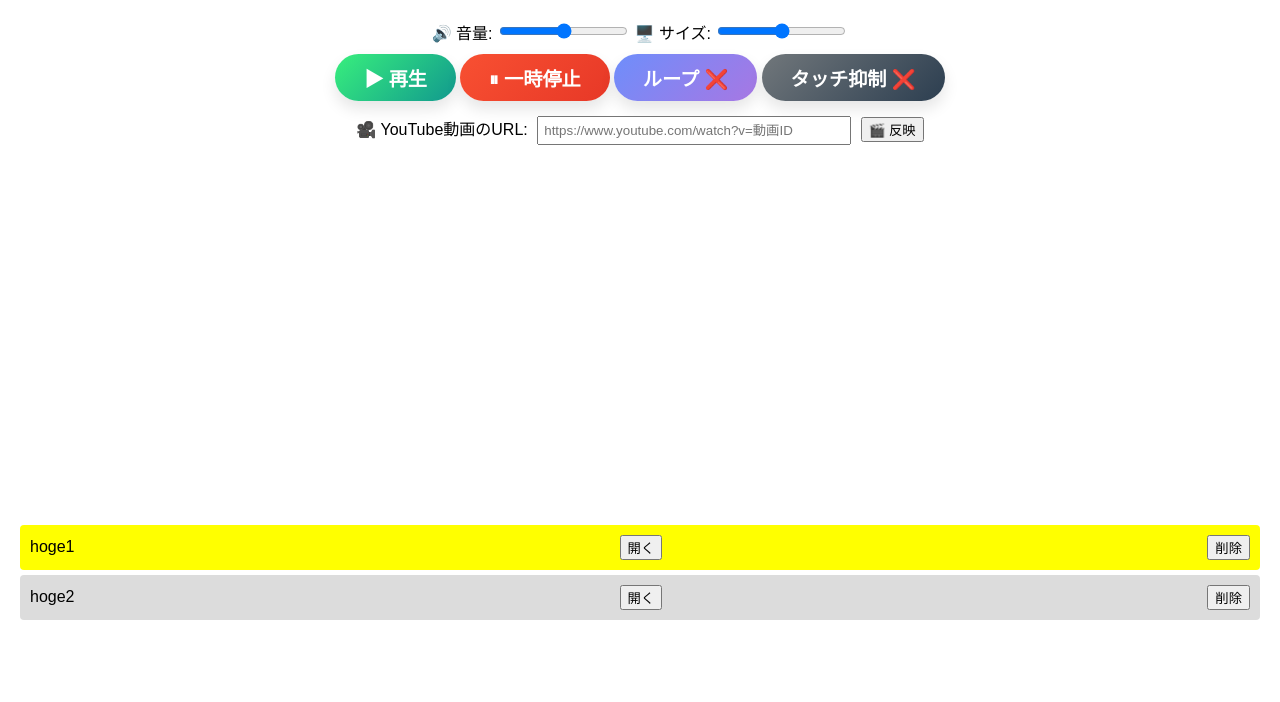
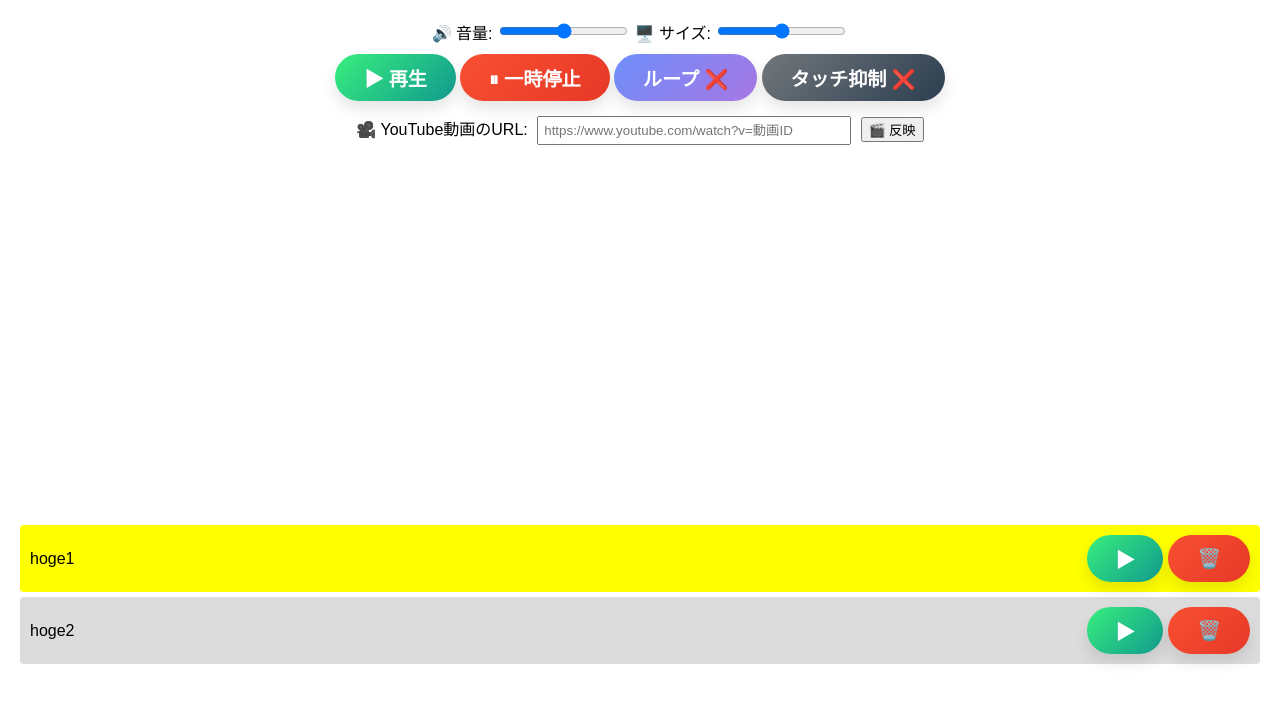
Before and after one commit to MoonInTheRain/YoutubePlayer, a plain HTML site: page index.html in a window 1280 px wide. Drawn offline with nearby package versions, Linux system fonts and the light colour scheme.

Commit message:
[update] UI調整。

```diff
--- a/controller.js
+++ b/controller.js
@@ -152,25 +152,39 @@ function renderItems() {
         const li = document.createElement("li");
         li.textContent = item.title;
 
+        const nowPlaying = playingIndex == index;
+
         const delBtn = document.createElement("button");
-        delBtn.textContent = "削除";
+        delBtn.classList.add('fancy-button');
+        delBtn.classList.add('btn-red');
+        delBtn.textContent = "🗑️";
         delBtn.onclick = () => {
-            items.splice(index, 1); // データから削除
-            renderItems();          // 再描画
-            saveItems();            // localStorageへ保存
+            if (playingIndex == index) {
+                alert("再生中の動画は削除できません。")
+            } else {
+                items.splice(index, 1); // データから削除
+                renderItems();          // 再描画
+                saveItems();            // localStorageへ保存
+            }
         };
 
         const openBtn = document.createElement("button");
-        openBtn.textContent = "開く";
+        openBtn.classList.add('fancy-button');
+        openBtn.classList.add('btn-green');
+        openBtn.textContent = "▶";
         openBtn.onclick = () => {
             playingIndex = index;
             loadVideoById(item.url);
             renderItems();          // 再描画
         };
 
-        li.style.background = playingIndex == index ? "yellow": "#dcdcdc";
-        li.appendChild(openBtn);
-        li.appendChild(delBtn);
+        const buttonGroup = document.createElement("div");
+        buttonGroup.className = "button-group";
+        buttonGroup.appendChild(openBtn);
+        buttonGroup.appendChild(delBtn);
+
+        li.style.background = nowPlaying ? "yellow": "#dcdcdc";
+        li.appendChild(buttonGroup);
         itemList.appendChild(li);
     });
 }
--- a/style.css
+++ b/style.css
@@ -92,3 +92,8 @@ li {
     border-radius: 4px;
     cursor: grab;
 }
+
+.button-group {
+  display: flex;
+  gap: 5px; /* ボタン間の余白 */
+}
```
